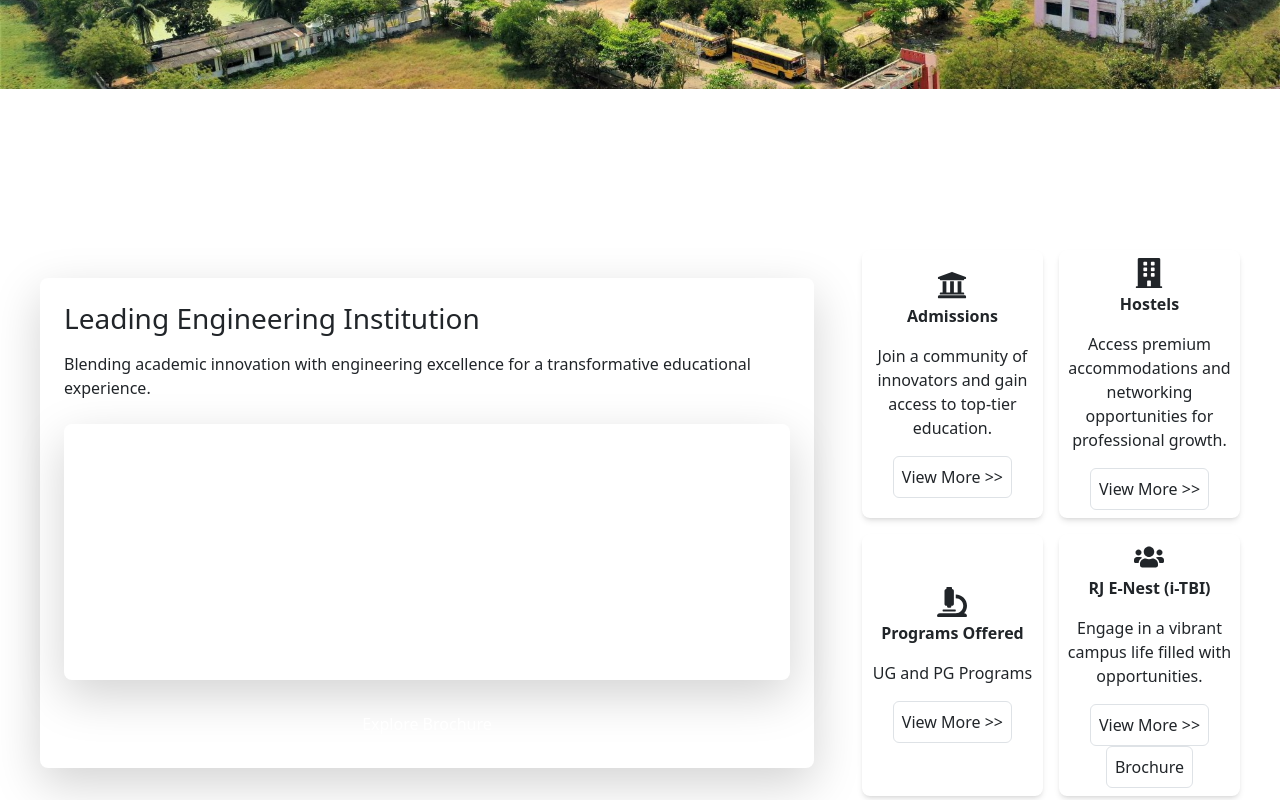
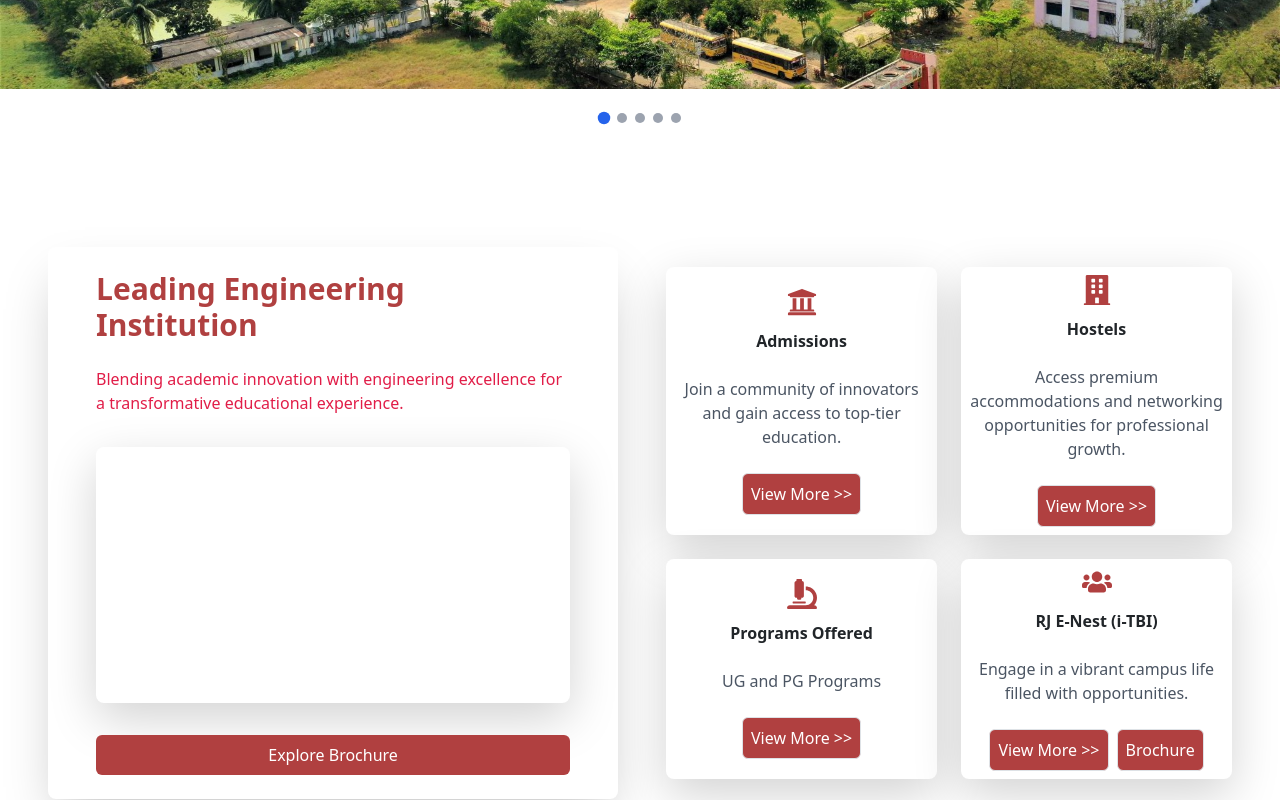
Before and after one commit to Blueapplecloud/GVR-S, a React (Vite) app in the folder client/: page / in a window 1280 px wide. Shown: the part 680-1480 px from the top of the page. Built offline with nearby package versions, Linux system fonts and the light colour scheme.

Commit message:
Add Tailwind CSS integration and update styles across components

```diff
--- a/client/package.json
+++ b/client/package.json
@@ -24,6 +24,7 @@
   },
   "devDependencies": {
     "@eslint/js": "^9.22.0",
+    "@tailwindcss/postcss": "^4.1.5",
     "@types/react": "^19.0.10",
     "@types/react-dom": "^19.0.4",
     "@vitejs/plugin-react": "^4.3.4",
--- a/client/postcss.config.js
+++ b/client/postcss.config.js
@@ -1,6 +1,12 @@
+// postcss.config.js
+import tailwindcss from "tailwindcss";
+import autoprefixer from "autoprefixer";
+import tailwindcss_postcss from "@tailwindcss/postcss"; // Import the new package
+
 export default {
-    plugins: {
-      tailwindcss: {},
-      autoprefixer: {},
-    },
-  }
+  plugins: [
+    tailwindcss,
+    tailwindcss_postcss, // Add it to your plugins
+    autoprefixer,
+  ],
+};
--- a/client/src/App.jsx
+++ b/client/src/App.jsx
@@ -1,6 +1,6 @@
 import React from "react";
 //test
-import "bootstrap/dist/css/bootstrap.min.css";
+
 import "@fortawesome/fontawesome-free/css/all.min.css";
 import { BrowserRouter as Router, Routes, Route } from "react-router-dom";
 import "./App.css";
--- a/client/src/components/Navbar/Navbar.jsx
+++ b/client/src/components/Navbar/Navbar.jsx
@@ -4,7 +4,7 @@ import { Link } from "react-router-dom";
 import { FaHome } from "react-icons/fa";
 import Header from "./Header";
 import "./Navbar.css";
-
+import "bootstrap/dist/css/bootstrap.min.css";
 const CustomNavbar = () => {
   const [dropdownStates, setDropdownStates] = useState({
     showAbout: false,
--- a/client/src/components/homeComponents/Highlights.jsx
+++ b/client/src/components/homeComponents/Highlights.jsx
@@ -10,37 +10,39 @@ import {
 function Highlights() {
   const cards = [
     {
-      icon: <FaUniversity className="text-blue-600 text-3xl mb-1 " />,
+      icon: <FaUniversity className="text-primaryColor text-3xl mb-1 " />,
       title: "Admissions",
       description:
         "Join a community of innovators and gain access to top-tier education.",
       buttons: ["View More >>"],
     },
     {
-      icon: <FaBuilding className="text-purple-600 text-3xl mb-1" />,
+      icon: <FaBuilding className="text-primaryColor text-3xl mb-1" />,
       title: "Hostels",
       description:
         "Access premium accommodations and networking opportunities for professional growth.",
       buttons: ["View More >>"],
     },
     {
-      icon: <FaMicroscope className="text-green-600 text-3xl mb-1" />,
+      icon: <FaMicroscope className="text-primaryColor text-3xl mb-1" />,
       title: "Programs Offered",
       description: "UG and PG Programs",
       buttons: ["View More >>"],
     },
     {
-      icon: <FaUsers className="text-red-600 text-3xl mb-1" />,
+      icon: <FaUsers className="text-primaryColor text-3xl mb-1" />,
       title: "RJ E-Nest (i-TBI)",
       description: "Engage in a vibrant campus life filled with opportunities.",
       buttons: ["View More >>", "Brochure"],
     },
   ];
   return (
-    <div className="!px-10 !py-10 flex flex-col md:flex-row gap-5 items-center justify-center h-screen">
-      <div className="w-full md:w-150 flex flex-col shadow-lg bg-white rounded-lg p-4 gap-2">
-        <h3>Leading Engineering Institution</h3>
-        <p>
+    <div className="px-12 py-10 flex flex-col md:flex-row gap-5 items-center justify-center h-screen ">
+      <div className="w-full md:w-1/2 flex flex-col shadow-2xl bg-white rounded-lg p-4 gap-3 px-5">
+        <h3 className="text-3xl font-semibold text-primaryColor">
+          Leading Engineering Institution
+        </h3>
+        <p className="text-Red">
           Blending academic innovation with engineering excellence for a
           transformative educational experience.
         </p>
@@ -52,15 +54,15 @@ function Highlights() {
             height="100%"
           />
         </div>
-        <button className="mt-3 py-2 bg-green-900 text-white rounded">
+        <button className="mt-3 py-2 bg-primaryColor hover:bg-Amber hover:text-black text-white-500 rounded text-white">
           Explore Brochure
         </button>
       </div>
-      <div className="grid grid-cols-1 md:grid-cols-2 gap-3 md:w-1/2 w-full">
+      <div className="grid grid-cols-1 md:grid-cols-2 gap-4 md:w-1/2 w-full">
         {cards.map((card, index) => (
           <div
             key={index}
-            className="bg-white rounded-lg shadow-md flex flex-col items-center justify-center text-center hover:shadow-lg transition duration-300 ease-in-out p-2"
+            className="bg-white rounded-lg shadow-lg hover:shadow-2xl flex flex-col items-center justify-center text-center transition duration-300 ease-in-out p-2 gap-2"
           >
             {card.icon}
             <p className="text-base font-semibold">{card.title}</p>
@@ -69,7 +71,7 @@ function Highlights() {
               {card.buttons.map((btn, idx) => (
                 <button
                   key={idx}
-                  className="border border-blue-500 text-blue-500  rounded hover:bg-blue-500 hover:text-white transition p-2 mx-1"
+                  className="border border-Amber text-white bg-primaryColor rounded hover:bg-Amber hover:text-black transition p-2 mx-1"
                 >
                   {btn}
                 </button>
--- a/client/tailwind.config.js
+++ b/client/tailwind.config.js
@@ -1,12 +1,13 @@
-// /** @type {import('tailwindcss').Config} */
+/** @type {import('tailwindcss').Config} */
 export default {
   content: ["./index.html", "./src/**/*.{js,ts,jsx,tsx}"],
   theme: {
-    extend: {},
-    colors: {
-      primaryColor: "#B04040",
-      Amber: "#fde68a",
-      Red: "#E11D48",
+    extend: {
+      colors: {
+        primaryColor: "#B04040",
+        Amber: "#fde68a",
+        Red: "#E11D48",
+      },
     },
     fontFamily: {
       Sans: ["fantasy"], // Example font family
```
Also changed, not shown: client/src/main.jsx (+0 -11 lines), 1 other file (tests, documents, lock files or other folders).
